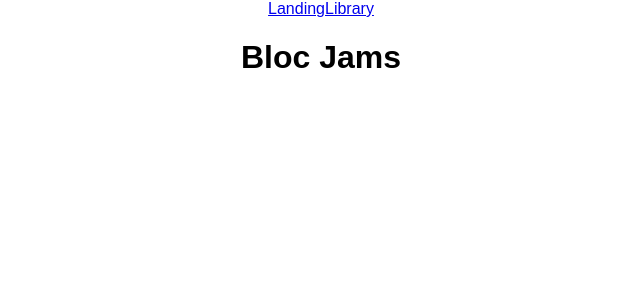
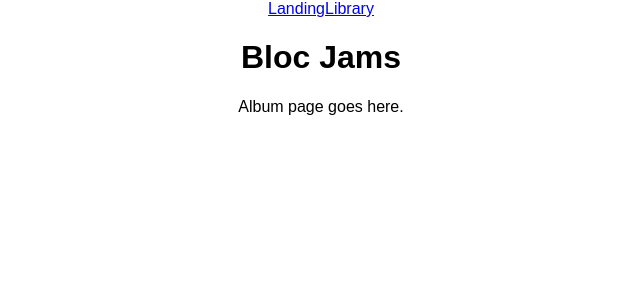
Before and after one commit to finnwhite/bloc.io_wdt_bloc-jams-react, a React (Create React App) app: page /album in a window 1280 px wide. Shown: the top 300 px of the page, without its empty margins (319-959 px from the left). Built offline with nearby package versions, Linux system fonts and the light colour scheme.

Commit message:
Create Album route
Added static placeholder for Album component/route

Completes Bloc Jams React > CP03 Routing > Assignment

```diff
--- a/src/App.js
+++ b/src/App.js
@@ -3,6 +3,7 @@ import { Route, Link } from 'react-router-dom';
 import './App.css';
 import Landing from './components/Landing';
 import Library from './components/Library';
+import Album from './components/Album';
 
 class App extends Component {
   render() {
@@ -24,6 +25,10 @@ class App extends Component {
             path="/library"
             component={ Library }
           />
+          <Route
+            path="/album"
+            component={ Album }
+          />
         </main>
       </div>
     );
--- /dev/null
+++ b/src/components/Album.js
@@ -0,0 +1,13 @@
+import React, { Component } from 'react';
+
+class Album extends Component {
+  render() {
+    return (
+      <section className="album">
+        Album page goes here.
+      </section>
+    );
+  }
+}
+
+export default Album;
```
